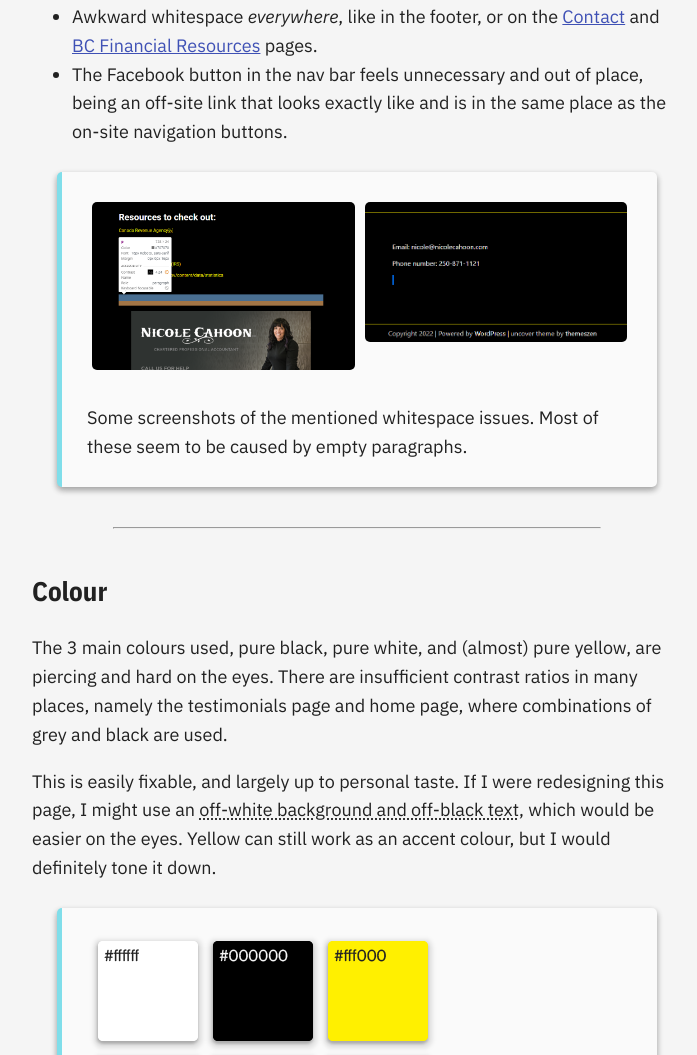
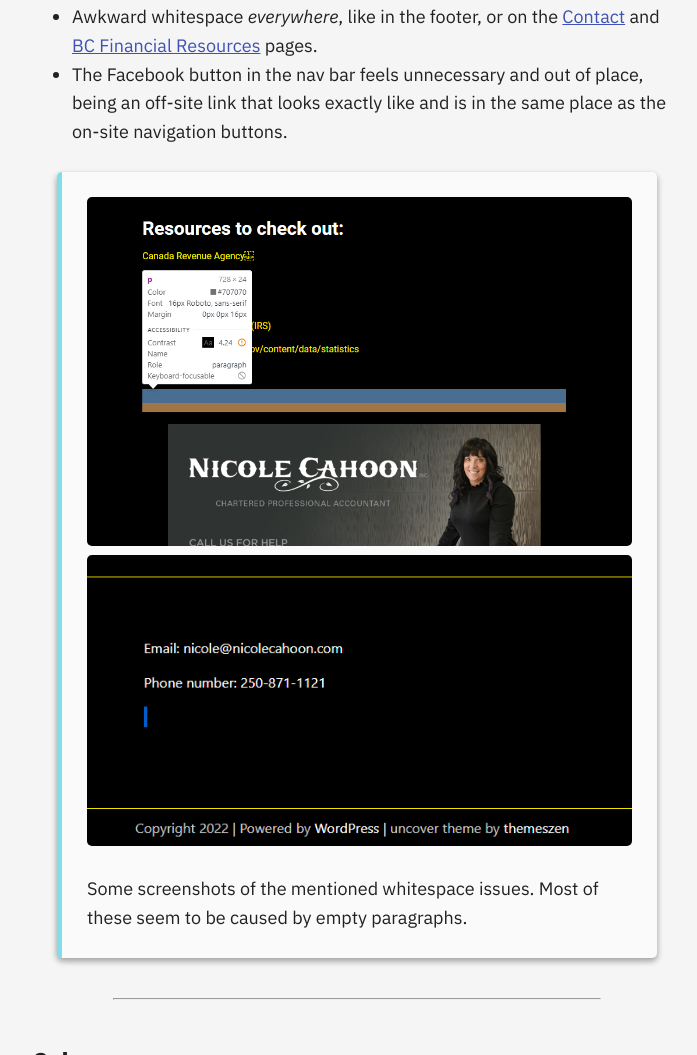
Before and after one commit to nic-dgl103-f22/assignment-e-cvs1-jcoppel, a plain HTML site: page index.html in a window 1280 px wide. Shown: the part 1322-2377 px from the top of the page, without its empty margins (283-980 px from the left). Drawn offline with nearby package versions, Linux system fonts and the light colour scheme.

Commit message:
removed side-by-side display in layout section

```diff
--- a/styles.css
+++ b/styles.css
@@ -79,9 +79,9 @@ video {
   text-underline-offset: 2px;
 }
 
-/* ----------------------- side-by-side image classes ----------------------- */
+/* removed, these are unnecessary */
 
-.image-column {
+/* .image-column {
   float: left;
   width: 50%;
   padding: 5px;
@@ -91,7 +91,7 @@ video {
   content: "";
   clear: both;
   display: table;
-}
+} */
 
 /* -------------------- mobile/small display alternatives ------------------- */
 
@@ -119,7 +119,9 @@ video {
     margin: 0px;
   }
 
+  /*
   .image-column {
     width: 100%;
   }
+  */
 }
```
